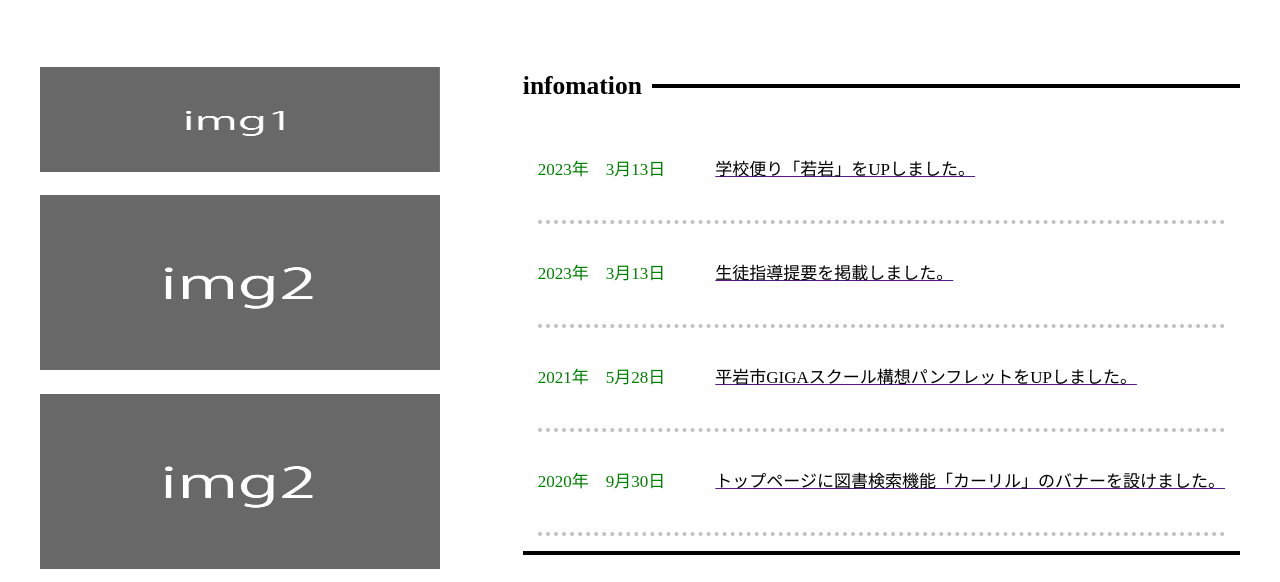
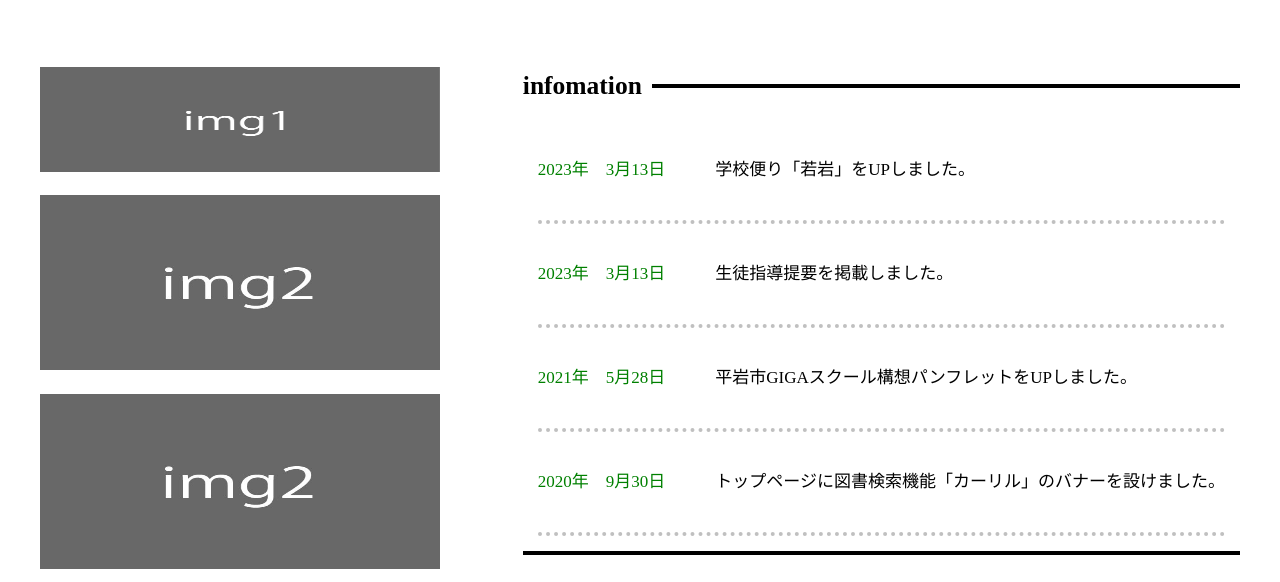
Before and after one commit to hiraiwa0324/intern2023, a plain HTML site: page index.html in a window 1280 px wide. Shown: the part 882-1464 px from the top of the page. Drawn offline with Linux system fonts and the light colour scheme.

Commit message:
pをaに変更

```diff
--- a/kanemasa.css
+++ b/kanemasa.css
@@ -50,7 +50,7 @@ li{
 }
 
 
-.information p{
+.information a{
     color: inherit;
     text-decoration: none;
 }
```
